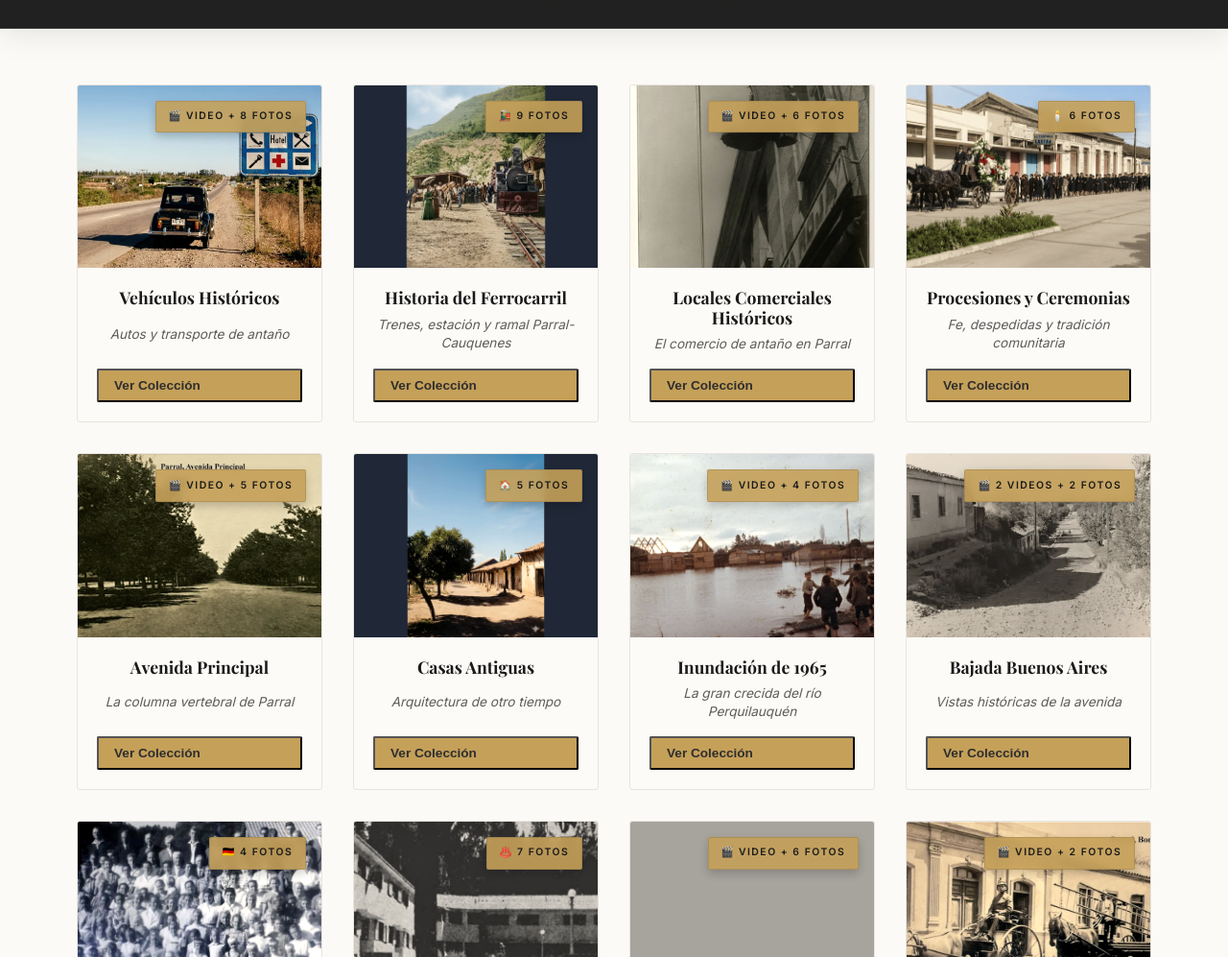
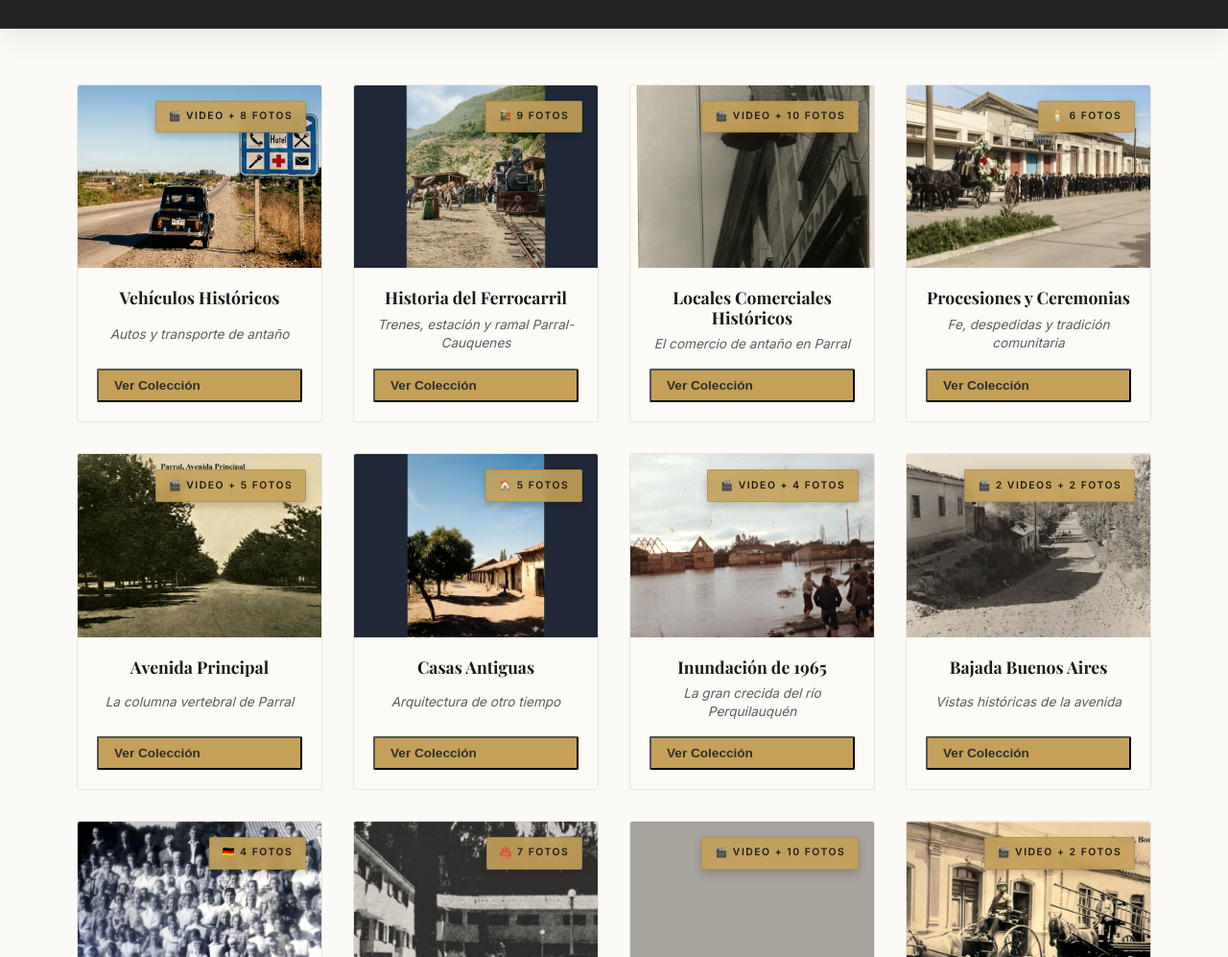
Before and after one commit to Juanpi2024/fotos-parral, a Jekyll site: the page built from galeria.html, in a window 1280 px wide and 1400 px high, scrolled down 389 px. Shown: the part 146-1143 px from the top of the window at 96% size. Built offline with Jekyll 4.4.1, drawn with Linux system fonts in a browser that asks for light colours; some web fonts are replaced; grey boxes are pictures that could not be loaded.

Commit message:
feat: agregar fotos de Vendimia y Mujer Viñedo a Vida Rural y actualizar contador

```diff
--- a/galeria.html
+++ b/galeria.html
@@ -100,11 +100,11 @@
                 </div>
             </div>
 
-            <!-- 3. Locales Comerciales: Video + 6 Fotos -->
+            <!-- 3. Locales Comerciales: Video + 10 Fotos -->
             <div class="card-foto" data-tags="comercio tienda negocios compras economia locales antiguos"
                 onclick="openModal('localesModal')" style="cursor: pointer;">
                 <div class="card-foto-img-container">
-                    <span class="heritage-badge badge-restored">🎬 Video + 6 Fotos</span>
+                    <span class="heritage-badge badge-restored">🎬 Video + 10 Fotos</span>
                     <img src="images/locales-antiguos/locales-restaurada_thumb.webp"
                         alt="Fachadas de locales comerciales históricos de Parral" loading="lazy" width="600"
                         height="375">
@@ -233,7 +233,7 @@
             <div class="card-foto" data-tags="camion transporte carga maquina agricultura arroz campo rural vida"
                 onclick="openModal('arrozModal')" style="cursor: pointer;">
                 <div class="card-foto-img-container">
-                    <span class="heritage-badge badge-restored">🎬 Video + 6 Fotos</span>
+                    <span class="heritage-badge badge-restored">🎬 Video + 10 Fotos</span>
                     <img src="images/vida-rural/hacendado-chileno-original.jpg"
                         alt="Vida rural y trabajo agrícola en el campo de Parral" loading="lazy" width="600"
                         height="375">
@@ -1454,6 +1454,62 @@
                             class="colorear-img" loading="lazy" width="400" height="280" style="cursor: pointer;">
                     </div>
                     <a href="images/vida-rural/ramada-color.jpg" download="Ramada_Parral_Color_IA.jpg"
+                        class="btn-download-sm">Descargar</a>
+                </div>
+                <!-- Imagen 7: Vendimia Original -->
+                <div class="colorear-item">
+                    <h4
+                        style="font-family: var(--font-heading); color: var(--primary-color); margin-bottom: 0.5rem; font-size: 1rem; text-align: center;">
+                        📷 Vendimia 1959 (Original)
+                    </h4>
+                    <div class="colorear-img-container"
+                        onclick="openLightbox('images/vida-rural/vendimia-1959-original.jpg', 'Vendimia año 1959 - Original')">
+                        <img src="images/vida-rural/vendimia-1959-original.jpg" alt="Vendimia año 1959 - Original"
+                            class="colorear-img" loading="lazy" width="400" height="280" style="cursor: pointer;">
+                    </div>
+                    <a href="images/vida-rural/vendimia-1959-original.jpg" download="Vendimia_1959_Original.jpg"
+                        class="btn-download-sm">Descargar</a>
+                </div>
+                <!-- Imagen 8: Vendimia Color -->
+                <div class="colorear-item">
+                    <h4
+                        style="font-family: var(--font-heading); color: var(--primary-color); margin-bottom: 0.5rem; font-size: 1rem; text-align: center;">
+                        🎨 Vendimia 1959 (Color IA)
+                    </h4>
+                    <div class="colorear-img-container"
+                        onclick="openLightbox('images/vida-rural/vendimia-1959-color.jpg', 'Vendimia año 1959 - Color IA')">
+                        <img src="images/vida-rural/vendimia-1959-color.jpg" alt="Vendimia año 1959 - Color IA"
+                            class="colorear-img" loading="lazy" width="400" height="280" style="cursor: pointer;">
+                    </div>
+                    <a href="images/vida-rural/vendimia-1959-color.jpg" download="Vendimia_1959_Color_IA.jpg"
+                        class="btn-download-sm">Descargar</a>
+                </div>
+                <!-- Imagen 9: Mujer en Viñedo Original -->
+                <div class="colorear-item">
+                    <h4
+                        style="font-family: var(--font-heading); color: var(--primary-color); margin-bottom: 0.5rem; font-size: 1rem; text-align: center;">
+                        📷 Mujer en Viñedo 1953 (Original)
+                    </h4>
+                    <div class="colorear-img-container"
+                        onclick="openLightbox('images/vida-rural/mujer-vinedo-original.jpg', 'Mujer en Viñedo - Original 1953')">
+                        <img src="images/vida-rural/mujer-vinedo-original.jpg" alt="Mujer en Viñedo - Original 1953"
+                            class="colorear-img" loading="lazy" width="400" height="280" style="cursor: pointer;">
+                    </div>
+                    <a href="images/vida-rural/mujer-vinedo-original.jpg" download="Mujer_Vinedo_1953_Original.jpg"
+                        class="btn-download-sm">Descargar</a>
+                </div>
+                <!-- Imagen 10: Mujer en Viñedo Color -->
+                <div class="colorear-item">
+                    <h4
+                        style="font-family: var(--font-heading); color: var(--primary-color); margin-bottom: 0.5rem; font-size: 1rem; text-align: center;">
+                        🎨 Mujer en Viñedo (Color IA)
+                    </h4>
+                    <div class="colorear-img-container"
+                        onclick="openLightbox('images/vida-rural/mujer-vinedo-color.jpg', 'Mujer en Viñedo - Color IA')">
+                        <img src="images/vida-rural/mujer-vinedo-color.jpg" alt="Mujer en Viñedo - Color IA"
+                            class="colorear-img" loading="lazy" width="400" height="280" style="cursor: pointer;">
+                    </div>
+                    <a href="images/vida-rural/mujer-vinedo-color.jpg" download="Mujer_Vinedo_Color_IA.jpg"
                         class="btn-download-sm">Descargar</a>
                 </div>
             </div>
```
